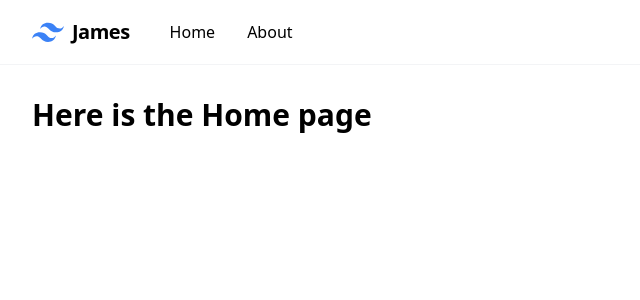
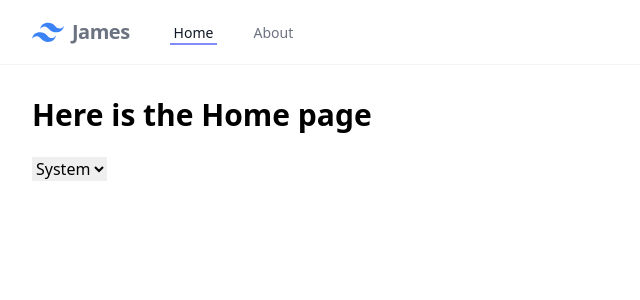
Before and after one commit to BarneyMayerson/portfolio, a Vue app: page / in a window 1280 px wide. Shown: the top 300 px of the page, without its empty margins (0-640 px from the left). Built offline with nearby package versions, Linux system fonts and the light colour scheme.

Commit message:
useThemes composable && primitive themes switcher

```diff
--- a/src/App.vue
+++ b/src/App.vue
@@ -1,7 +1,7 @@
 <script setup>
+import { computed } from "vue";
 import { useRoute } from "vue-router";
-import NavigationMenu from "@/components/Generic/NavigationMenu.vue";
-import { computed } from "vue";
+import NavigationMenu from "@/Components/Generic/NavigationMenu.vue";
 
 const route = useRoute();
 const currentRouteName = computed(() => route.name);
--- /dev/null
+++ b/src/Components/Generic/NavLink.vue
@@ -0,0 +1,22 @@
+<script setup>
+import { computed } from "vue";
+
+const props = defineProps({
+  to: String,
+  active: Boolean,
+});
+</script>
+
+<template>
+  <RouterLink
+    :to
+    class="inline-flex items-center px-1 pt-1 border-b-2 text-sm font-medium leading-5 transition duration-150 ease-in-out"
+    :class="
+      active
+        ? 'border-indigo-400 dark:border-indigo-600 text-gray-900 dark:text-gray-100 focus:outline-none focus:border-indigo-700'
+        : 'border-transparent text-gray-500 dark:text-gray-400 hover:text-gray-700 dark:hover:text-gray-300 hover:border-gray-300 dark:hover:border-gray-700 focus:outline-none focus:text-gray-700 dark:focus:text-gray-300 focus:border-gray-300 dark:focus:border-gray-700'
+    "
+  >
+    <slot />
+  </RouterLink>
+</template>
--- a/src/components/Generic/NavigationMenu.vue
+++ b/src/Components/Generic/NavigationMenu.vue
@@ -1,6 +1,6 @@
 <script setup>
 import { ref } from "vue";
-import NavLink from "@/components/Generic/NavLink.vue";
+import NavLink from "@/Components/Generic/NavLink.vue";
 
 defineProps({
   currentRouteName: String,
@@ -35,7 +35,11 @@ const close = () => {
                 d="M13.5 22.1c1.8-7.2 6.3-10.8 13.5-10.8 10.8 0 12.15 8.1 17.55 9.45 3.6.9 6.75-.45 9.45-4.05-1.8 7.2-6.3 10.8-13.5 10.8-10.8 0-12.15-8.1-17.55-9.45-3.6-.9-6.75.45-9.45 4.05zM0 38.3c1.8-7.2 6.3-10.8 13.5-10.8 10.8 0 12.15 8.1 17.55 9.45 3.6.9 6.75-.45 9.45-4.05-1.8 7.2-6.3 10.8-13.5 10.8-10.8 0-12.15-8.1-17.55-9.45-3.6-.9-6.75.45-9.45 4.05z"
               />
             </svg>
-            <span class="text-xl font-semibold tracking-tight"> James </span>
+            <span
+              class="text-xl font-semibold tracking-tight text-gray-500 dark:text-gray-400"
+            >
+              James
+            </span>
           </div>
           <!-- Navigation Links -->
           <div class="hidden space-x-8 sm:-my-px sm:ms-10 sm:flex">
--- /dev/null
+++ b/src/Components/Generic/ThemesDropdown.vue
@@ -0,0 +1,15 @@
+<script setup>
+import { useThemes } from "@/Composables/useThemes";
+
+const { theme } = useThemes();
+</script>
+
+<template>
+  <div class="">
+    <select v-model="theme">
+      <option value="system">System</option>
+      <option value="light">Light</option>
+      <option value="dark">Dark</option>
+    </select>
+  </div>
+</template>
--- /dev/null
+++ b/src/Composables/useThemes.js
@@ -0,0 +1,54 @@
+import { onBeforeUnmount, onMounted, ref, watch } from "vue";
+
+const theme = ref("system");
+const themes = ["light", "dark"];
+const matcher = window.matchMedia("(prefers-color-scheme: dark)");
+
+export function useThemes() {
+  const listener = () => {
+    if (theme.value === "system") {
+      applySystemTheme();
+    }
+  };
+
+  const applySystemTheme = () => {
+    if (window.matchMedia("(prefers-color-scheme: dark)").matches) {
+      document.documentElement.classList.add("dark");
+    } else {
+      document.documentElement.classList.remove("dark");
+    }
+  };
+
+  onMounted(() => {
+    if (themes.includes(localStorage.appTheme)) {
+      theme.value = localStorage.appTheme;
+    }
+
+    matcher.addEventListener("change", listener);
+
+    listener();
+  });
+
+  onBeforeUnmount(() => {
+    matcher.removeEventListener("change", listener);
+  });
+
+  watch(theme, (themeValue) => {
+    if (themeValue === "light") {
+      localStorage.appTheme = "light";
+      document.documentElement.classList.remove("dark");
+    }
+
+    if (themeValue === "dark") {
+      localStorage.appTheme = "dark";
+      document.documentElement.classList.add("dark");
+    }
+
+    if (themeValue === "system") {
+      localStorage.removeItem("appTheme");
+      applySystemTheme();
+    }
+  });
+
+  return { theme };
+}
--- a/src/components/Generic/NavLink.vue
+++ /dev/null
@@ -1,20 +0,0 @@
-<script setup>
-import { computed } from "vue";
-
-const props = defineProps({
-  to: String,
-  active: Boolean,
-});
-
-const classes = computed(() => {
-  return props.active
-    ? "inline-flex items-center px-1 pt-1 border-b-2 border-indigo-400 dark:border-indigo-600 text-sm font-medium leading-5 text-gray-900 dark:text-gray-100 focus:outline-none focus:border-indigo-700 transition duration-150 ease-in-out"
-    : "inline-flex items-center px-1 pt-1 border-b-2 border-transparent text-sm font-medium leading-5 text-gray-500 dark:text-gray-400 hover:text-gray-700 dark:hover:text-gray-300 hover:border-gray-300 dark:hover:border-gray-700 focus:outline-none focus:text-gray-700 dark:focus:text-gray-300 focus:border-gray-300 dark:focus:border-gray-700 transition duration-150 ease-in-out";
-});
-</script>
-
-<template>
-  <RouterLink :to :classes>
-    <slot />
-  </RouterLink>
-</template>
--- a/src/views/HomeView.vue
+++ b/src/views/HomeView.vue
@@ -1,7 +1,12 @@
-<script setup></script>
+<script setup>
+import ThemesDropdown from "@/Components/Generic/ThemesDropdown.vue";
+</script>
 
 <template>
   <div class="container mx-auto mt-8 px-4 lg:px-8">
     <h1 class="text-3xl font-bold">Here is the Home page</h1>
+    <div class="mt-6">
+      <ThemesDropdown />
+    </div>
   </div>
 </template>
```
